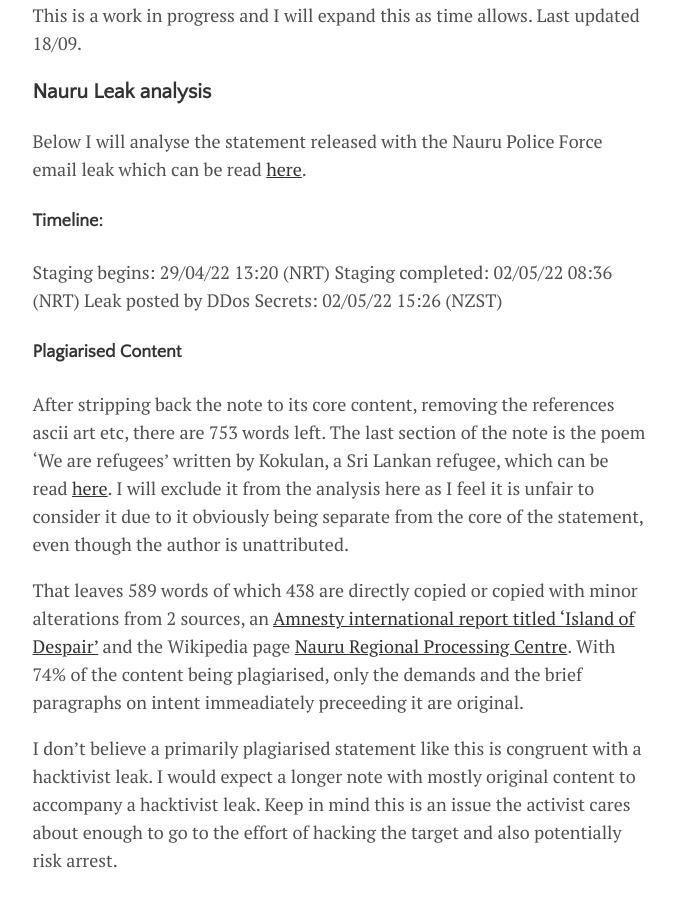
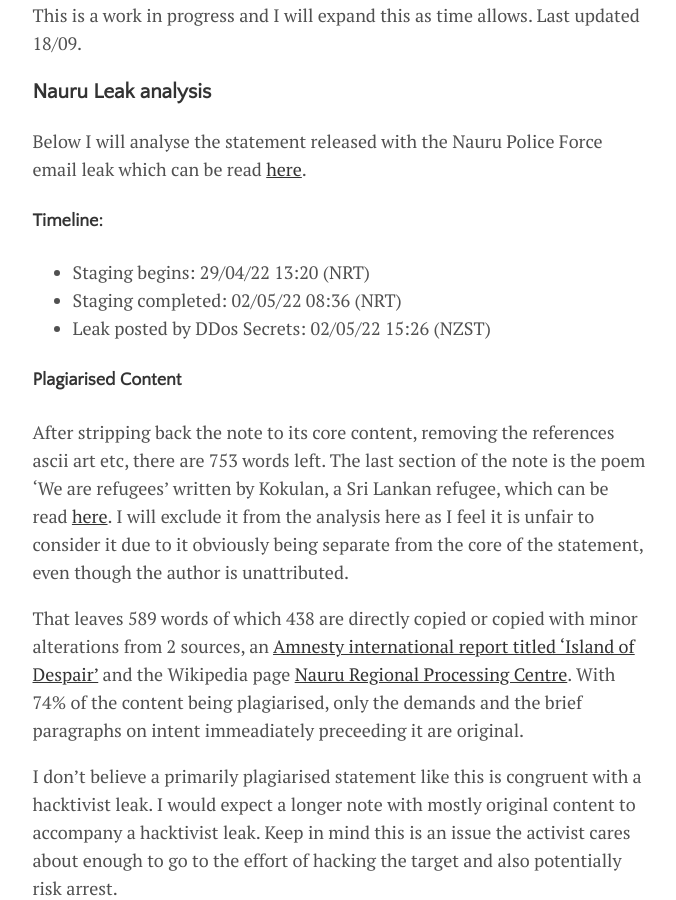
Before and after one commit to seizethecheese/seizethecheese.github.io, a Jekyll site: the page built from _posts/2022-07-09-post.md, in a window 1280 px wide and 900 px high, scrolled down 2994 px. Shown: the whole window, without its empty margins (300-976 px from the left). Built offline with Jekyll 4.4.1, drawn with Linux system fonts in a browser that asks for light colours; some web fonts are replaced.

```diff
--- a/_posts/2022-07-09-post.md
+++ b/_posts/2022-07-09-post.md
@@ -46,9 +46,9 @@ This is a work in progress and I will expand this as time allows. Last updated 1
 Below I will analyse the statement released with the Nauru Police Force email leak which can be read [here](https://enlacehacktivista.org/nauru.txt).
 
 #### Timeline:
-Staging begins: 29/04/22 13:20 (NRT)
-Staging completed: 02/05/22 08:36 (NRT)
-Leak posted by DDos Secrets: 02/05/22 15:26 (NZST)
+- Staging begins: 29/04/22 13:20 (NRT)
+- Staging completed: 02/05/22 08:36 (NRT)
+- Leak posted by DDos Secrets: 02/05/22 15:26 (NZST)
 
 #### Plagiarised Content
 After stripping back the note to its core content, removing the references ascii art etc, there are 753 words left. The last section of the note is the poem 'We are refugees' written by Kokulan, a Sri Lankan refugee, which can be read [here](https://www.greenleft.org.au/content/poem-we-are-refugees). I will exclude it from the analysis here as I feel it is unfair to consider it due to it obviously being separate from the core of the statement, even though the author is unattributed.
```
